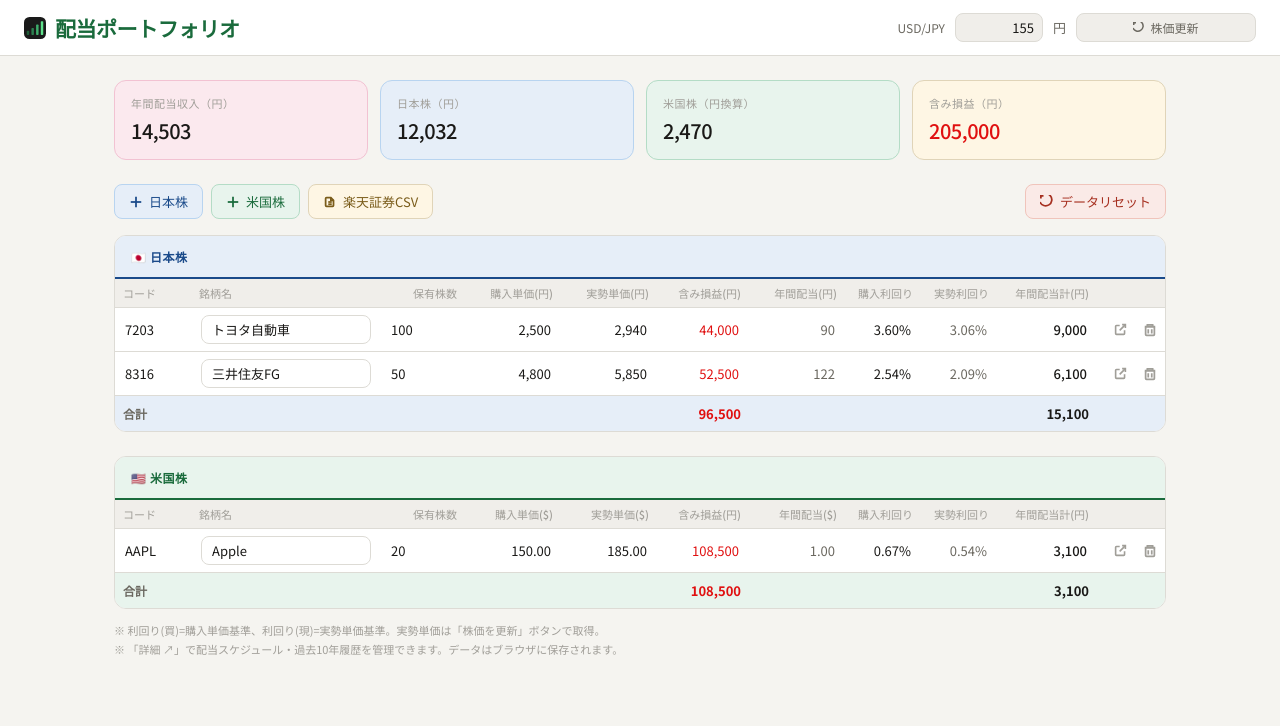
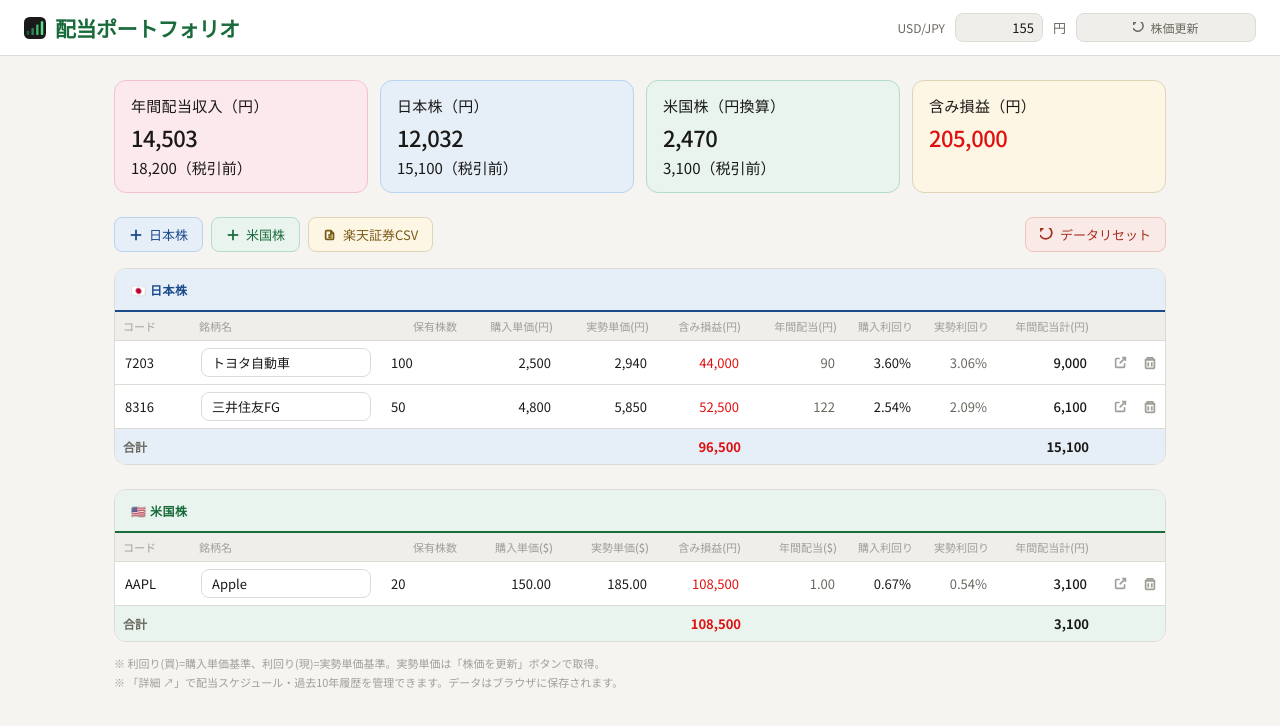
Before and after one commit to tachim369-gif/dividend-portfolio, a plain HTML site: page index.html in a window 1280 px wide. Drawn offline with Linux system fonts and the light colour scheme.

Commit message:
Update index.html

```diff
--- a/index.html
+++ b/index.html
@@ -40,14 +40,15 @@ main{max-width:1100px;margin:0 auto;padding:24px 24px 80px;}
 .sum-grid{display:grid;grid-template-columns:repeat(4,1fr);gap:12px;margin-bottom:24px;}
 .sum-card{background:var(--surface);border:1px solid var(--border);border-radius:var(--rl);padding:14px 16px;}
 .sum-card.primary{background:var(--text);border-color:var(--text);}
-.sum-lbl{font-size:11px;color:var(--text3);letter-spacing:.5px;text-transform:uppercase;margin-bottom:5px;}
+.sum-lbl{font-size:15px;color:var(--text);letter-spacing:.3px;margin-bottom:5px;font-weight:500;}
 .sum-card.primary .sum-lbl{color:rgba(255,255,255,.5);}
-.sum-val{font-family:var(--mono);font-size:20px;font-weight:500;letter-spacing:-.5px;color:var(--text);}
+.sum-val{font-family:var(--mono);font-size:22px;font-weight:500;letter-spacing:-.5px;color:var(--text);}
 .sum-card.primary .sum-val{color:#fff;}
 .sum-val-row{display:flex;gap:20px;align-items:flex-start;}
 .sum-val-col{flex:1;min-width:0;}
 .sum-val-col .sum-sub{margin-top:4px;}
 .sum-sub{font-size:11px;color:var(--text3);margin-top:3px;}
+.sum-sub-tax{font-size:15px;color:var(--text);margin-top:4px;font-family:var(--mono);}
 .sum-card.primary .sum-sub{color:rgba(255,255,255,.4);}
 
 /* Toolbar */
@@ -157,7 +158,7 @@ input[type="number"]{-moz-appearance:textfield;}
   main{padding:16px 12px 80px;}
   .sum-grid{grid-template-columns:repeat(4,1fr);gap:6px;}
   .sum-card{padding:10px 8px;}
-  .sum-lbl{font-size:9px;}
+  .sum-lbl{font-size:11px;}
   .sum-val{font-size:14px;}
   header{padding:0 12px;}
   .hm{display:none;}
@@ -188,22 +189,21 @@ input[type="number"]{-moz-appearance:textfield;}
     <div class="sum-card" style="background:#fbe9ee;border-color:#f2c2d2;">
       <div class="sum-lbl">年間配当収入（円）</div>
       <div class="sum-val" id="total-annual-after">—</div>
-      <span id="total-annual" style="display:none;">18,282</span>
+      <div class="sum-sub-tax"><span id="total-annual">—</span>（税引前）</div>
     </div>
     <div class="sum-card" style="background:var(--accent2-bg);border-color:#b8d4f0;">
       <div class="sum-lbl">日本株（円）</div>
-      <div class="sum-val" id="jp-annual-after">15,100</div>
-      <span id="jp-annual" style="display:none;">15,100</span>
+      <div class="sum-val" id="jp-annual-after">—</div>
+      <div class="sum-sub-tax"><span id="jp-annual">—</span>（税引前）</div>
     </div>
     <div class="sum-card" style="background:var(--accent-bg);border-color:#b4dcc6;">
       <div class="sum-lbl">米国株（円換算）</div>
-      <div class="sum-val" id="us-annual-after">3,182</div>
-      <span id="us-annual" style="display:none;">3,182</span>
+      <div class="sum-val" id="us-annual-after">—</div>
+      <div class="sum-sub-tax"><span id="us-annual">—</span>（税引前）</div>
     </div>
     <div class="sum-card" style="background:#fef6e4;border-color:#e0d4b8;">
       <div class="sum-lbl">含み損益（円）</div>
-      <div class="sum-val up" id="total-gain">573,227</div>
-      <div class="sum-sub" id="total-gain-sub" style="display:none;">含み益（円）</div>
+      <div class="sum-val up" id="total-gain">—</div>
     </div>
   </div>
 
@@ -404,11 +404,9 @@ function updateTotals(){
   document.getElementById('jp-annual-after').textContent=fmtJpy(Math.round(jp*(1-0.20315)));
   document.getElementById('us-annual-after').textContent=fmtJpy(Math.round(us*(1-0.20315)));
   const gainEl=document.getElementById('total-gain');
-  const gainSub=document.getElementById('total-gain-sub');
   if(gainN>0){
     gainEl.innerHTML=fmtGainHtml(gain);
     gainEl.className='sum-val '+(gain>=0?'up':'down');
-    gainSub.textContent=gain>=0?'含み益（円）':'含み損（円）';
   }else{gainEl.textContent='—';gainEl.className='sum-val';}
 }
 
```
